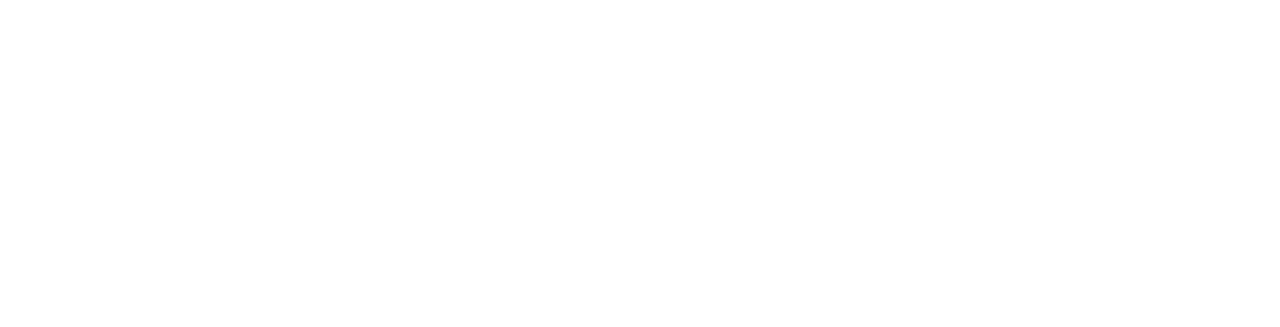
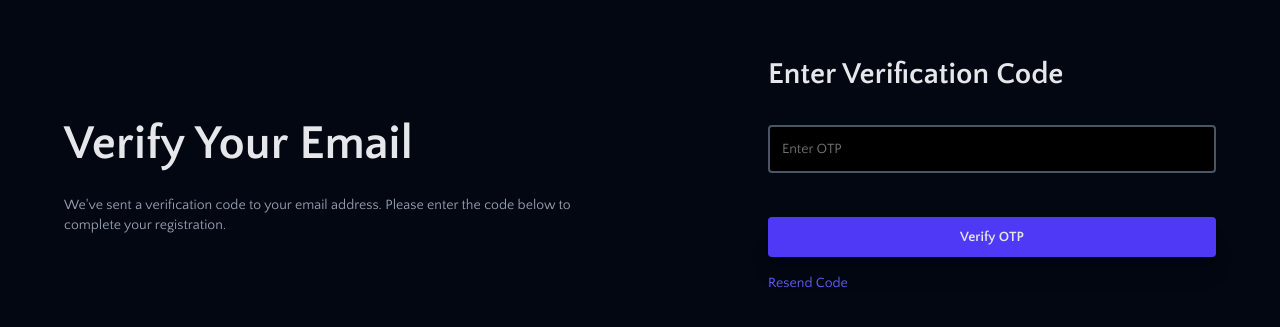
Before and after one commit to DharshiBalasubramaniyam/smart-wallet, a React (Vite) app in the folder frontend/: page /verify-otp in a window 1280 px wide. Before the commit this address had no page. Shown: the part 225-552 px from the top of the page. Built offline with nearby package versions, Linux system fonts and the light colour scheme.

Commit message:
Enhance OTP verification flow with improved email handling and integrate verifyOTP function

```diff
--- a/frontend/src/pages/auth/OTPVerification.tsx
+++ b/frontend/src/pages/auth/OTPVerification.tsx
@@ -2,24 +2,26 @@
 import Button from "../../components/Button";
 import Input from "../../components/Input";
 import { toast } from 'react-toastify';
-import { AuthService } from "@/services/auth/auth.service";
+import { AuthService } from "../../services/auth/auth.service";
 import { useSelector } from "react-redux";
-import { RootState } from "@/redux/store/store";
+import { RootState } from "../../redux/store/store";
 
 function OTPVerification() {
     const [otp, setOtp] = useState<string>("");
-    const {sendOTP} = AuthService();
+    const {sendOTP, verifyOTP} = AuthService();
     const email = useSelector((state: RootState) => state.auth.email);
     const OTPAttemptsRemaining = useSelector((state: RootState) => state.auth.OTPAttemptsRemaining);
+    console.log(OTPAttemptsRemaining);
 
     const handleResend = async () => {
-        await sendOTP({email: email ?? ""})
+        if (!email) return;
+        await sendOTP({email: email})
     };
 
-    const onSubmit = (e: React.FormEvent<HTMLFormElement>) => {
+    const onSubmit = async (e: React.FormEvent<HTMLFormElement>) => {
         e.preventDefault();
-        if (!validateOTP(otp)) return;
-        // Add your OTP verification logic here
+        if (!validateOTP(otp) || !email) return;
+        await verifyOTP({email: email, otp: otp}, "/plans")
         console.log("OTP:", otp);
     };
 
@@ -62,8 +64,8 @@
                                     <button
                                         type="button"
                                         onClick={handleResend}
-                                        disabled={OTPAttemptsRemaining > 0}
-                                        className={`text-sm 'text-primary hover:underline cursor-pointer'}`}
+                                        disabled={OTPAttemptsRemaining < 0}
+                                        className={`text-sm 'text-primary hover:underline cursor-pointer text-primary font-semibold'}`}
                                     >
                                         Resend Code
                                     </button>
--- a/frontend/src/pages/auth/Register.tsx
+++ b/frontend/src/pages/auth/Register.tsx
@@ -4,7 +4,7 @@
 import Input from "../../components/Input";
 import { toast } from 'react-toastify';
 import { RegistrationInfo } from "../../interfaces/modals";
-import { AuthService } from "@/services/auth/auth.service";
+import { AuthService } from "../../services/auth/auth.service";
 
 function Register() {
     const [inputs, setInputs] = useState<RegistrationInfo>({ username: "", email: "", password: "" })
--- a/frontend/src/routes/routes.tsx
+++ b/frontend/src/routes/routes.tsx
@@ -3,6 +3,7 @@
 import Home from "../pages/Home";
 import Login from "../pages/auth/Login";
 import Register from "../pages/auth/Register";
+import OTPVerification from "../pages/auth/OTPVerification";
 
 function AppContainer() {
 
@@ -11,6 +12,7 @@
             <Route path="/" element={<Home />} />
             <Route path="/login" element={<Login />} />
             <Route path="/register" element={<Register />} />
+            <Route path="/verify-otp" element={<OTPVerification />} />
         </Routes>
     )
 }
--- a/frontend/src/services/auth/auth.service.ts
+++ b/frontend/src/services/auth/auth.service.ts
@@ -4,7 +4,7 @@
 import { toast } from 'react-toastify';
 import { useNavigate } from 'react-router-dom';
 import { useDispatch } from 'react-redux';
-import { setEmail, setOTPAttemptsRemaining } from '@/redux/features/auth';
+import { setEmail, setOTPAttemptsRemaining } from '../../redux/features/auth';
 
 const api = axios.create(API_CONFIG);
 
@@ -14,7 +14,7 @@
 
     async function register(body: RegistrationInfo): Promise<void> {
         const response = await api.post(`auth/register`, body);
-        const { message, data } = processResponse(response);
+        const { message, data } = processResponse(response.data);
         if (data) {
             dispatch(setEmail({ email: data.email }))
             await sendOTP({ email: data.email })
@@ -23,7 +23,7 @@
 
     async function sendOTP(body: SendOtpRequest): Promise<void> {
         const sendOtpResponse = await api.post(`auth/resend-otp`, body);
-        const { message, data } = processResponse(sendOtpResponse);
+        const { message, data } = processResponse(sendOtpResponse.data);
         if (data) {
             dispatch(setOTPAttemptsRemaining({ OTPAttemptsRemaining: data.attemptsRemaining }))
             navigate("/verify-otp");
@@ -33,7 +33,7 @@
 
     async function verifyOTP(body: verifyOtpRequest, navigateTo: string): Promise<void> {
         const verifyOtpResponse = await api.post(`auth/verify-otp`, body);
-        const { message, data } = processResponse(verifyOtpResponse);
+        const { message, data } = processResponse(verifyOtpResponse.data);
         if (data) {
             dispatch(setOTPAttemptsRemaining({ OTPAttemptsRemaining: 3 }))
             navigate(navigateTo)
```
